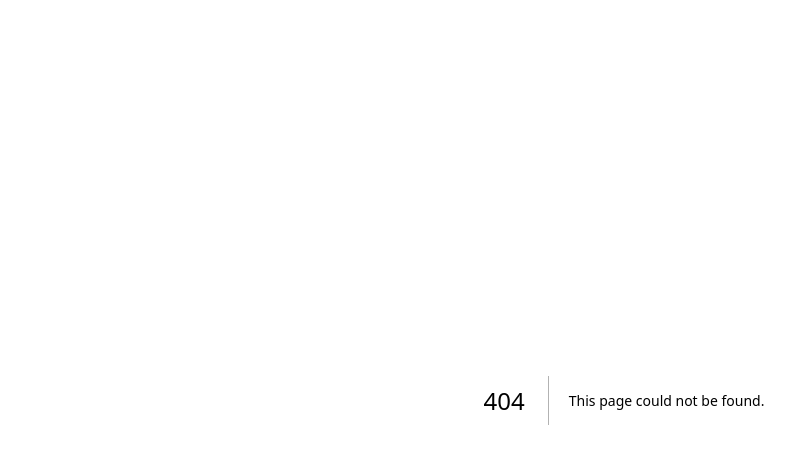
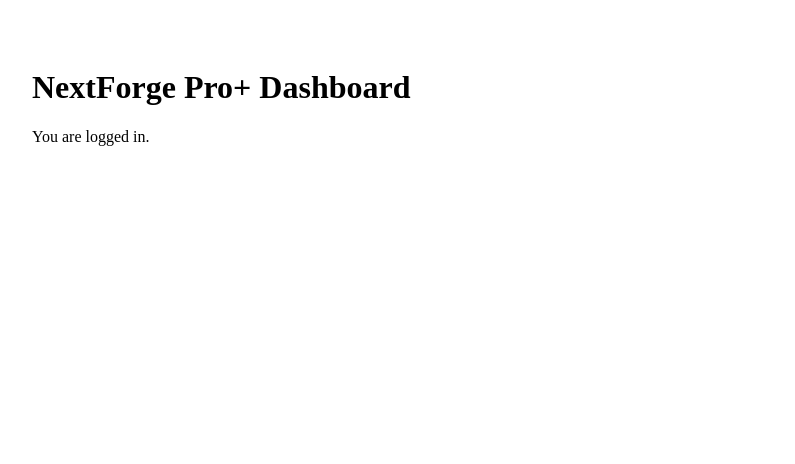
Before and after one commit to nextwaveaisuite/nextforge-proplus, a Next.js app: page /dashboard in a window 1280 px wide. Before the commit this address had no page. Shown: the top 464 px of the page, without its empty margins (16-811 px from the left). Built offline with nearby package versions, Linux system fonts and the light colour scheme.

Commit message:
page.tsx

```diff
--- /dev/null
+++ b/src/app/dashboard/page.tsx
@@ -0,0 +1,8 @@
+export default function Dashboard() {
+  return (
+    <div style={{ padding: 40 }}>
+      <h1>NextForge Pro+ Dashboard</h1>
+      <p>You are logged in.</p>
+    </div>
+  );
+}
```
